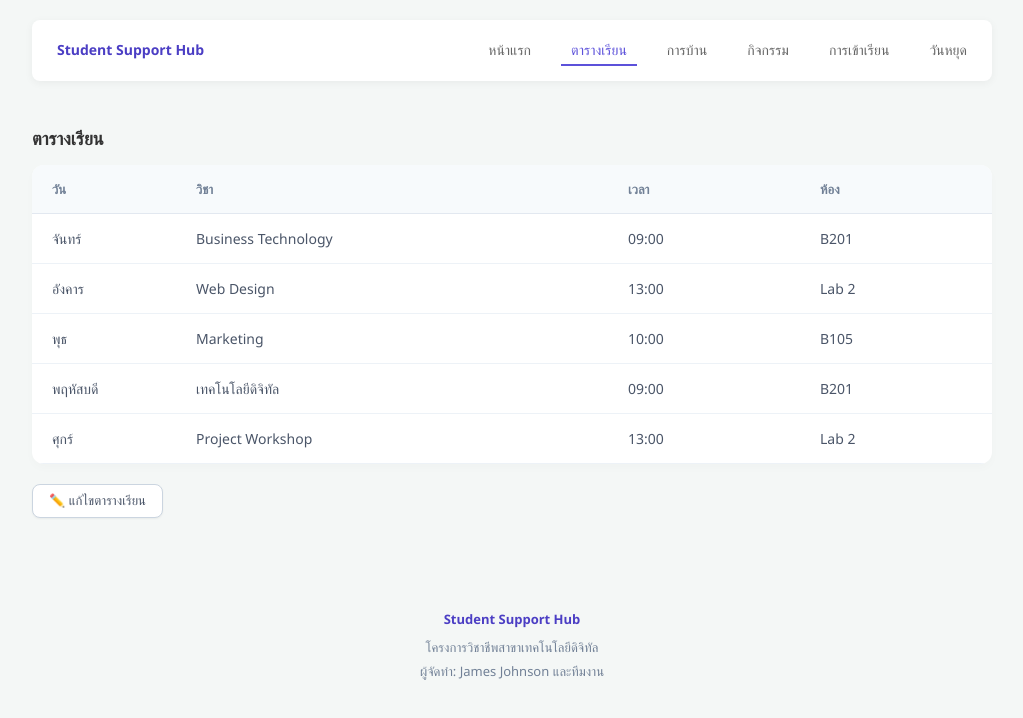
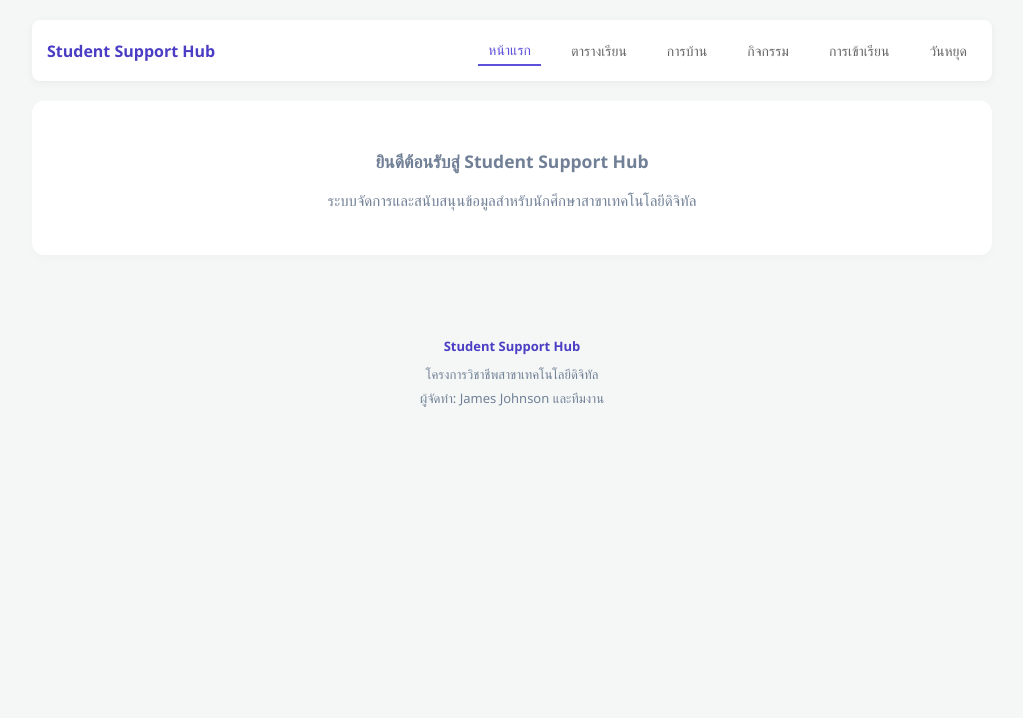
Before and after one commit to 68160265-cloud/student-hub, a plain HTML site: page index.html in a window 1280 px wide. Both pictures are taken after a click on the link "Student Support Hub". Shown: the whole page, without its empty margins (128-1151 px from the left). Drawn offline with Linux system fonts and the light colour scheme.

Commit message:
Update index.html

```diff
--- a/index.html
+++ b/index.html
@@ -27,6 +27,7 @@
         .navbar {
             display: flex;
             justify-content: center;
+            align-items: center;
             gap: 20px;
             background: white;
             padding: 15px;
@@ -35,27 +36,46 @@
             margin-bottom: 20px;
         }
 
-        .navbar a {
+        .navbar-brand {
+            font-weight: bold;
+            color: #4b3ec4;
+            margin-right: auto;
+            text-decoration: none;
+            font-size: 16px;
+        }
+
+        .navbar a.nav-link {
             text-decoration: none;
             color: #666;
             font-size: 14px;
             font-weight: 500;
             padding: 5px 10px;
             transition: all 0.2s;
+            cursor: pointer;
         }
 
-        .navbar a.active, .navbar a:hover {
+        .navbar a.nav-link.active, .navbar a.nav-link:hover {
             color: #5c51da;
             border-bottom: 2px solid #5c51da;
         }
 
-        /* ตารางเรียน */
-        .schedule-section {
-            background: transparent;
-            padding: 10px 0;
+        /* ส่วนเนื้อหาแต่ละหน้า */
+        .tab-content {
+            display: none; /* ซ่อนหน้าอื่นไว้ก่อน */
+            animation: fadeIn 0.3s ease;
         }
 
-        .schedule-section h2 {
+        .tab-content.active {
+            display: block; /* แสดงเฉพาะหน้าที่มีคลาส active */
+        }
+
+        @keyframes fadeIn {
+            from { opacity: 0; transform: translateY(5px); }
+            to { opacity: 1; transform: translateY(0); }
+        }
+
+        /* สไตล์ตารางเรียน */
+        .page-title {
             font-size: 18px;
             font-weight: bold;
             margin-bottom: 15px;
@@ -85,6 +105,17 @@
             border-bottom: 1px solid #edf2f7;
             font-size: 14px;
             color: #4a5568;
+        }
+
+        /* ส่วนกล่องและข้อมูลหน้าน่ารักๆ สำหรับหน้าอื่น */
+        .card-placeholder {
+            background: white;
+            padding: 30px;
+            border-radius: 12px;
+            box-shadow: 0 4px 10px rgba(0,0,0,0.02);
+            text-align: center;
+            color: #718096;
+            font-size: 15px;
         }
 
         /* ปุ่มกด */
@@ -154,18 +185,24 @@
 
 <div class="container">
     <div class="navbar">
-        <a href="#" style="font-weight: bold; color: #4b3ec4; margin-right: auto;">Student Support Hub</a>
-        <a href="#">หน้าแรก</a>
-        <a href="#" class="active">ตารางเรียน</a>
-        <a href="#">การบ้าน</a>
-        <a href="#">กิจกรรม</a>
-        <a href="#">การเข้าเรียน</a>
-        <a href="#">วันหยุด</a>
+        <a class="navbar-brand" onclick="switchTab('home')">Student Support Hub</a>
+        <a class="nav-link" id="nav-home" onclick="switchTab('home')">หน้าแรก</a>
+        <a class="nav-link active" id="nav-schedule" onclick="switchTab('schedule')">ตารางเรียน</a>
+        <a class="nav-link" id="nav-homework" onclick="switchTab('homework')">การบ้าน</a>
+        <a class="nav-link" id="nav-activities" onclick="switchTab('activities')">กิจกรรม</a>
+        <a class="nav-link" id="nav-attendance" onclick="switchTab('attendance')">การเข้าเรียน</a>
+        <a class="nav-link" id="nav-holidays" onclick="switchTab('holidays')">วันหยุด</a>
     </div>
 
-    <div class="schedule-section">
-        <h2>ตารางเรียน</h2>
+    <div id="content-home" class="tab-content">
+        <div class="card-placeholder">
+            <h3>ยินดีต้อนรับสู่ Student Support Hub</h3>
+            <p>ระบบจัดการและสนับสนุนข้อมูลสำหรับนักศึกษาสาขาเทคโนโลยีดิจิทัล</p>
+        </div>
+    </div>
 
+    <div id="content-schedule" class="tab-content active">
+        <div class="page-title">ตารางเรียน</div>
         <table id="scheduleTable">
             <thead>
                 <tr>
@@ -219,6 +256,34 @@
         </div>
     </div>
 
+    <div id="content-homework" class="tab-content">
+        <div class="card-placeholder">
+            <h3>รายการการบ้าน (Homework)</h3>
+            <p>ยังไม่มีรายการการบ้านค้างในขณะนี้</p>
+        </div>
+    </div>
+
+    <div id="content-activities" class="tab-content">
+        <div class="card-placeholder">
+            <h3>กิจกรรมสาขา (Activities)</h3>
+            <p>ติดตามข่าวกิจกรรมและตารางงานนิทรรศการได้ที่นี่เร็วๆ นี้</p>
+        </div>
+    </div>
+
+    <div id="content-attendance" class="tab-content">
+        <div class="card-placeholder">
+            <h3>เช็กชื่อเข้าเรียน (Attendance)</h3>
+            <p>ระบบบันทึกเวลาเรียนและจำนวนสิทธิ์การขาดลา</p>
+        </div>
+    </div>
+
+    <div id="content-holidays" class="tab-content">
+        <div class="card-placeholder">
+            <h3>ปฏิทินวันหยุด (Holidays)</h3>
+            <p>ตรวจสอบวันหยุดประจำภาคเรียนและวันหยุดราชการ</p>
+        </div>
+    </div>
+
     <div class="footer">
         <div class="footer-brand">Student Support Hub</div>
         <div>โครงการวิชาชีพสาขาเทคโนโลยีดิจิทัล</div>
@@ -227,6 +292,27 @@
 </div>
 
 <script>
+    // 1. ระบบเก่า: ฟังชันสลับหน้าแท็บ (Tabs Navigation)
+    function switchTab(tabName) {
+        // ซ่อนเนื้อหาทุกหน้า
+        const contents = document.querySelectorAll('.tab-content');
+        contents.forEach(content => content.classList.remove('active'));
+
+        // เอาสีไฮไลท์ออกจากปุ่มเมนูทั้งหมด
+        const navLinks = document.querySelectorAll('.nav-link');
+        navLinks.forEach(link => link.classList.remove('active'));
+
+        // เปิดแสดงเนื้อหาหน้าทีเลือก
+        document.getElementById(`content-${tabName}`).classList.add('active');
+
+        // ใส่สีไฮไลท์ที่ปุ่มเมนูที่ถูกเลือก
+        const activeNav = document.getElementById(`nav-${tabName}`);
+        if(activeNav) {
+            activeNav.classList.add('active');
+        }
+    }
+
+    // 2. ระบบใหม่: แก้ไขตารางเรียน
     let isEditing = false;
 
     function toggleEdit() {
@@ -237,7 +323,6 @@
         isEditing = !isEditing;
 
         if (isEditing) {
-            // สลับเป็นโหมดแก้ไข: เปลี่ยนข้อความในตารางเป็นกล่องข้อความ (Input) ให้พิมพ์ได้
             cells.forEach(cell => {
                 const originalText = cell.innerText;
                 cell.innerHTML = `<input type="text" value="${originalText}">`;
@@ -245,8 +330,17 @@
             editBtn.innerHTML = '❌ ยกเลิก';
             saveBtn.style.display = 'block';
         } else {
-            // ถ้ายกเลิก ให้รีเฟรชหน้าเว็บกลับเป็นค่าเดิม
-            location.reload();
+            // ดึงข้อมูลเดิมกลับมาด้วยการคืนสถานะแผงปกติ
+            switchTab('schedule');
+            // ทำการคืนค่าข้อความในกรณีที่ผู้ใช้กดยกเลิก
+            cells.forEach(cell => {
+                const input = cell.querySelector('input');
+                if (input) {
+                    cell.innerText = input.defaultValue;
+                }
+            });
+            editBtn.innerHTML = '✏️ แก้ไขตารางเรียน';
+            saveBtn.style.display = 'none';
         }
     }
 
@@ -255,7 +349,6 @@
         const editBtn = document.getElementById('editBtn');
         const saveBtn = document.getElementById('saveBtn');
 
-        // ดึงค่าจากช่องพิมพ์กลับมาใส่ในตารางปกติ
         cells.forEach(cell => {
             const input = cell.querySelector('input');
             if (input) {
```
